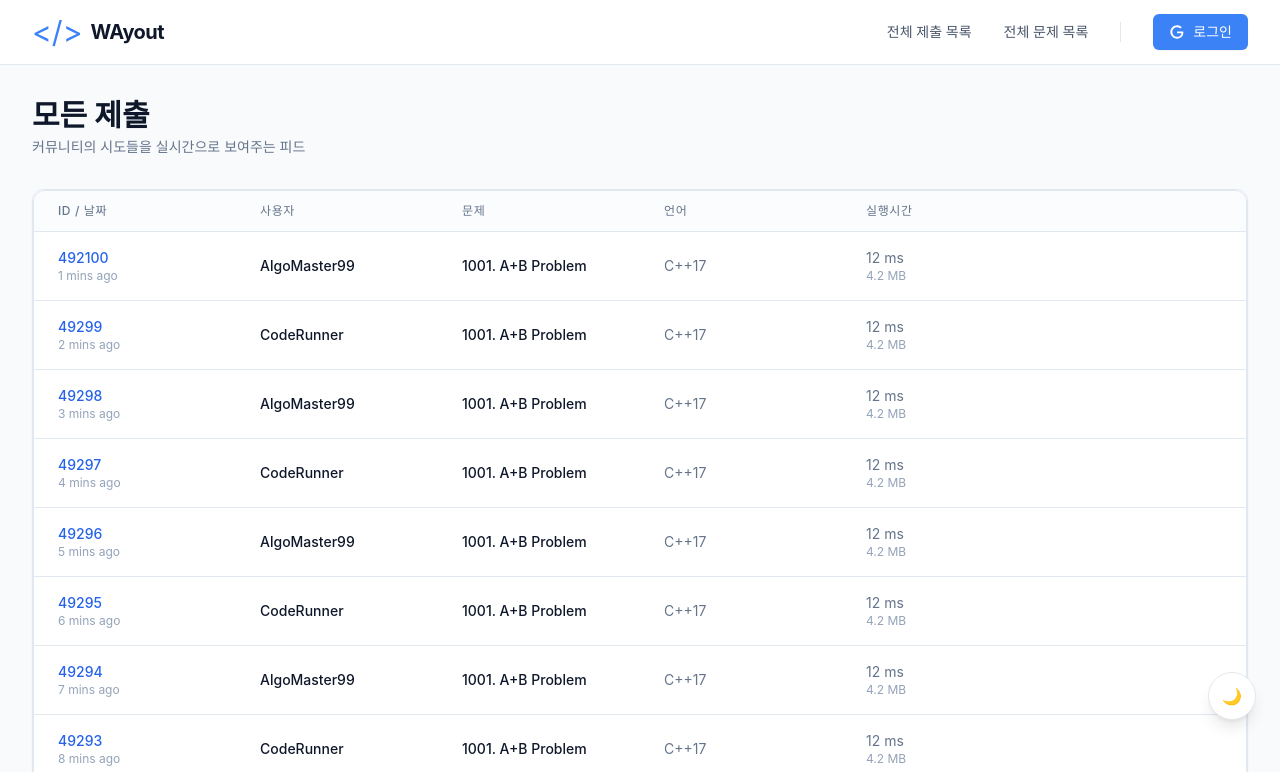
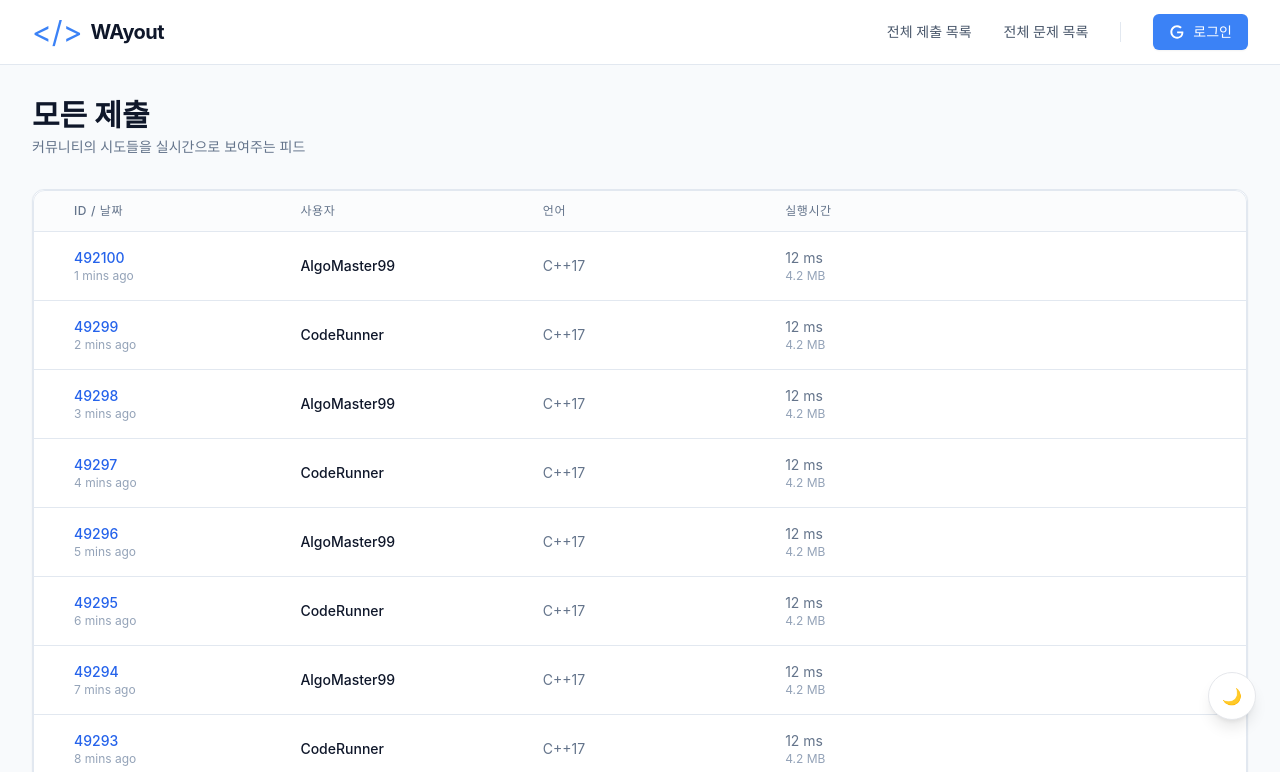
Before and after one commit to team-dopamine/wayout-web, a React (Create React App) app: page /submissions in a window 1280 px wide. Shown: the top 772 px of the page. Built offline with nearby package versions, Linux system fonts and the light colour scheme; no server answers; a web font is replaced by a local one.

Commit message:
[Refactor](WO-145): 문제 제목 컬럼 제거 (#44)

```diff
--- a/src/components/submissions/SubmissionHeader.tsx
+++ b/src/components/submissions/SubmissionHeader.tsx
@@ -1,12 +1,14 @@
-const HEADERS = ['ID / 날짜', '사용자', '문제', '언어', '실행시간'];
+const HEADERS = ['ID / 날짜', '사용자', '언어', '실행시간'];
 
 const SubmissionHeader = () => (
   <thead className="bg-slate-50/50 dark:bg-slate-800/50">
     <tr>
-      {HEADERS.map((label) => (
+      {HEADERS.map((label, idx) => (
         <th
           key={label}
-          className="px-6 py-3 text-left text-xs font-medium uppercase tracking-wider text-slate-500 dark:text-slate-400"
+          className={`py-3 text-left text-xs font-medium uppercase tracking-wider text-slate-500 dark:text-slate-400 ${
+            idx === 0 ? 'pl-10 pr-6' : 'px-6'
+          }`}
         >
           {label}
         </th>
--- a/src/components/submissions/SubmissionRow.tsx
+++ b/src/components/submissions/SubmissionRow.tsx
@@ -9,7 +9,8 @@ const SubmissionRow = ({ data }: SubmissionRowProps) => {
   return (
     <tr className="transition-colors hover:bg-slate-50 dark:hover:bg-slate-800/50">
       {/* 제출번호 */}
-      <td className="whitespace-nowrap px-6 py-4 text-sm">
+      {/* 제출번호 */}
+      <td className="whitespace-nowrap py-4 pl-10 pr-6 text-sm">
         <Link
           to={`/submission/${data.id}`}
           className="inline-block font-medium text-blue-600 hover:text-blue-500 hover:underline"
@@ -31,14 +32,6 @@ const SubmissionRow = ({ data }: SubmissionRowProps) => {
       </td>
 
       {/* 문제 */}
-      <td className="px-6 py-4">
-        <div
-          className="max-w-full truncate text-sm font-medium dark:text-white"
-          title={data.problem}
-        >
-          {data.problem}
-        </div>
-      </td>
 
       {/* 언어 */}
       <td className="whitespace-nowrap px-6 py-4 text-sm text-slate-500 dark:text-slate-400">
--- a/src/components/submissions/SubmissionTable.tsx
+++ b/src/components/submissions/SubmissionTable.tsx
@@ -5,7 +5,6 @@ export interface Submission {
   id: string;
   time: string;
   user: string;
-  problem: string;
   language: string;
   performance: { time: string; memory: string };
 }
--- a/src/pages/ProblemSubmissionPage.tsx
+++ b/src/pages/ProblemSubmissionPage.tsx
@@ -31,7 +31,6 @@ export default function ProblemSubmissionsPage() {
           id: String(item.id),
           time: getTimeAgo(item.createdAt),
           user: item.nickname,
-          problem: item.title,
           language: item.language,
           performance: {
             time: `${item.executionTime.toFixed(1)} ms`,
```
